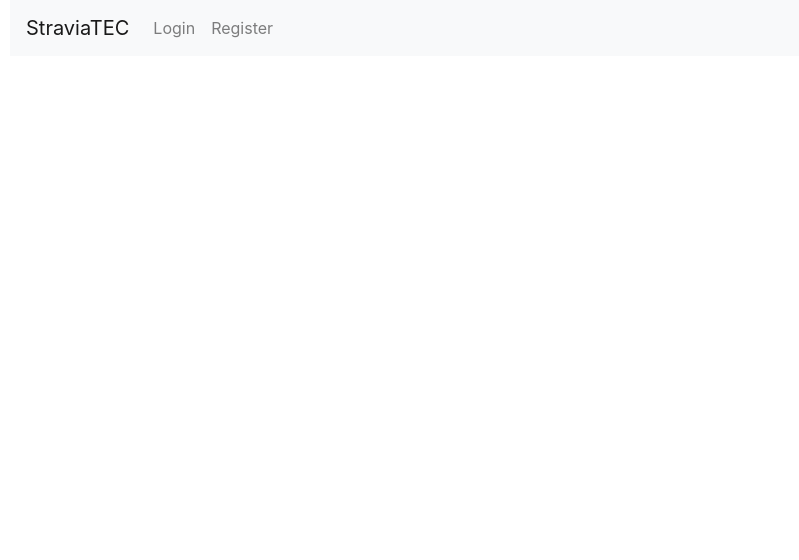
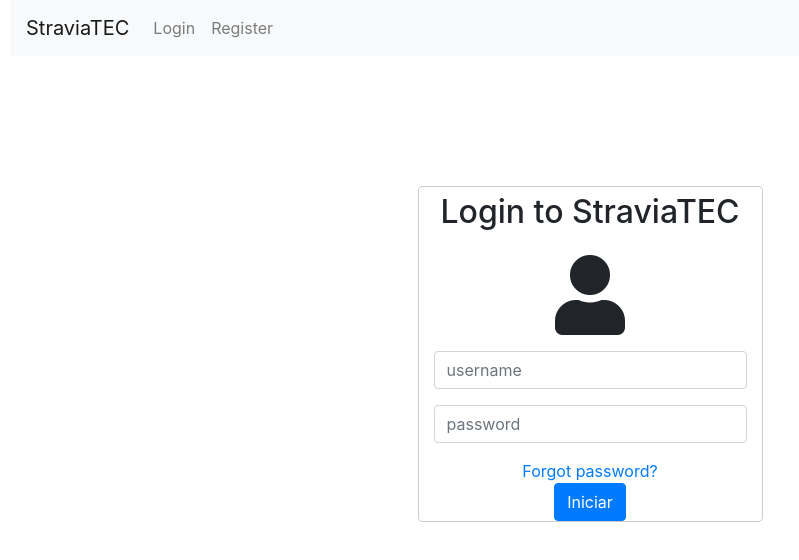
Before and after one commit to JonDGS/StraviaTEC, an Angular app in the folder st-front-end/: page / in a window 1280 px wide. Shown: the top 560 px of the page, without its empty margins (0-799 px from the left). Built offline with nearby package versions, Linux system fonts and the light colour scheme.

Commit message:
login form and router redirection

```diff
--- a/st-front-end/src/app/app.module.ts
+++ b/st-front-end/src/app/app.module.ts
@@ -8,6 +8,7 @@ import { AthleteViewComponent } from './athlete/athlete-view/athlete-view.compon
 import { OrganizerViewComponent } from './organizer/organizer-view/organizer-view.component';
 import { RegisterComponent } from './home/home-view/register/register.component';
 import { LoginComponent } from './home/home-view/login/login.component';
+import { FormsModule } from '@angular/forms';
 
 
 const appRoutes: Routes = [
@@ -27,6 +28,7 @@ const appRoutes: Routes = [
   ],
   imports: [
     BrowserModule,
+    FormsModule,
     RouterModule.forRoot(appRoutes)
   ],
   providers: [],
--- a/st-front-end/src/app/home/home-view/home-view.component.ts
+++ b/st-front-end/src/app/home/home-view/home-view.component.ts
@@ -6,7 +6,7 @@ import { Component, OnInit } from '@angular/core';
   styleUrls: ['./home-view.component.css']
 })
 export class HomeViewComponent implements OnInit {
-  loadedAction: string;
+  loadedAction: string = 'login';
 
   constructor() { }
 
--- a/st-front-end/src/app/home/home-view/login/login.component.css
+++ b/st-front-end/src/app/home/home-view/login/login.component.css
@@ -0,0 +1,16 @@
+.modal-content {
+  margin: 0 auto;
+  margin-top: 130px;
+}
+title,
+h2 {
+  padding-top: 2%;
+}
+
+user-img {
+  color: aqua;
+}
+user-img,
+i {
+  padding: 5%;
+}
--- a/st-front-end/src/app/home/home-view/login/login.component.html
+++ b/st-front-end/src/app/home/home-view/login/login.component.html
@@ -1 +1,46 @@
-<p>login works!</p>
+<div class="modal-dialog text-center">
+  <div class="col-sm-9 main-section">
+    <div class="modal-content">
+      <div class="col-12 title"><h2>Login to StraviaTEC</h2></div>
+      <div class="col-12 user-img">
+        <i class="fas fa-user fa-5x"></i>
+      </div>
+      <div class="col-12 form-input">
+        <form>
+          <div class="form-group">
+            <input
+              type="text"
+              class="form-control"
+              id="username"
+              ngModel
+              name="username"
+              required
+              placeholder="username"
+            />
+          </div>
+          <div class="form-group">
+            <input
+              type="password"
+              class="form-control"
+              id="inputPassword"
+              ngModel
+              name="password"
+              required
+              placeholder="password"
+            />
+          </div>
+          <div class="col-12 forgot">
+            <a href="#">Forgot password?</a>
+          </div>
+          <button
+            type="submit"
+            class="btn btn-primary"
+            (click)="goToPage('athlete')"
+          >
+            Iniciar
+          </button>
+        </form>
+      </div>
+    </div>
+  </div>
+</div>
--- a/st-front-end/src/app/home/home-view/login/login.component.ts
+++ b/st-front-end/src/app/home/home-view/login/login.component.ts
@@ -1,4 +1,6 @@
-import { Component, OnInit } from '@angular/core';
+import { Router, Routes } from '@angular/router';
+import { Component, OnInit, ViewChild } from '@angular/core';
+import { NgForm } from '@angular/forms';
 
 @Component({
   selector: 'app-login',
@@ -6,10 +8,18 @@ import { Component, OnInit } from '@angular/core';
   styleUrls: ['./login.component.css']
 })
 export class LoginComponent implements OnInit {
-
-  constructor() { }
+  @ViewChild('newLoginForm') loginForm: NgForm;
+  constructor(private router: Router) { }
 
   ngOnInit(): void {
   }
 
+  /**
+   *
+   * @param page
+   */
+  goToPage(pageName:string){
+    this.router.navigate([`${pageName}`]);
+    console.log("Login form");
+  }
 }
--- a/st-front-end/src/index.html
+++ b/st-front-end/src/index.html
@@ -1,11 +1,17 @@
-<!doctype html>
+<!DOCTYPE html>
 <html lang="en">
   <head>
-  <meta charset="utf-8">
+    <meta charset="utf-8" />
     <title>StFrontEnd</title>
-  <base href="/">
-  <meta name="viewport" content="width=device-width, initial-scale=1">
-  <link rel="icon" type="image/x-icon" href="favicon.ico">
+    <base href="/" />
+    <meta name="viewport" content="width=device-width, initial-scale=1" />
+    <link
+      rel="stylesheet"
+      href="https://use.fontawesome.com/releases/v5.7.0/css/all.css"
+      integrity="sha384-lZN37f5QGtY3VHgisS14W3ExzMWZxybE1SJSEsQp9S+oqd12jhcu+A56Ebc1zFSJ"
+      crossorigin="anonymous"
+    />
+    <link rel="icon" type="image/x-icon" href="favicon.ico" />
   </head>
   <body>
     <app-root></app-root>
```
Also changed, not shown: 1 other file (tests, documents, lock files or other folders). Lines whose indentation alone changed are shown as unchanged.
